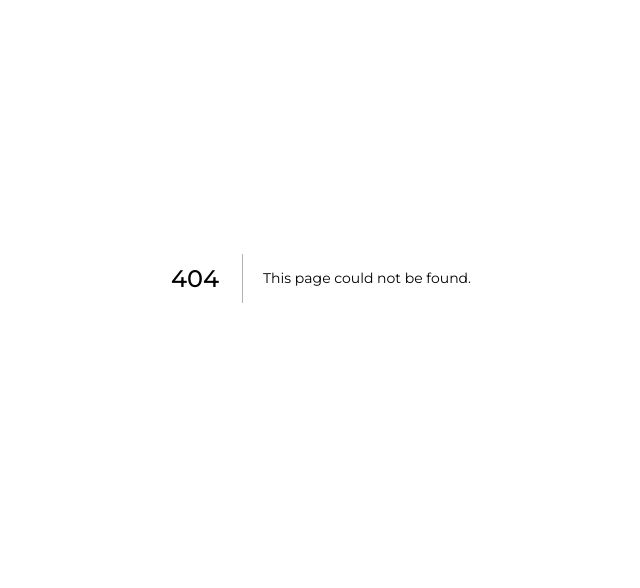
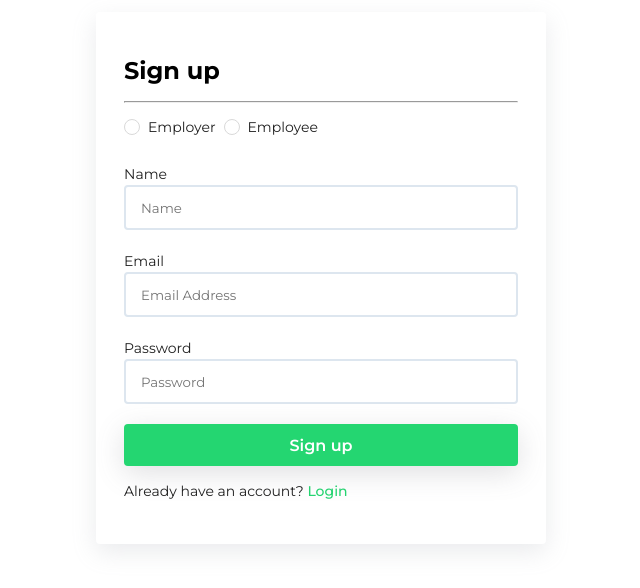
Before and after one commit to Prince-919/next-job-portal, a Next.js app: page /register in a window 1280 px wide. Before the commit this address had no page. Shown: the part 122-710 px from the top of the page, without its empty margins (319-959 px from the left). Built offline with nearby package versions, Linux system fonts and the light colour scheme.

Commit message:
add register page

```diff
--- /dev/null
+++ b/src/app/register/page.tsx
@@ -0,0 +1,46 @@
+"use client";
+
+import { Button, Form, Radio } from "antd";
+import Link from "next/link";
+
+export default function Register() {
+  function submitHandler(values: any) {
+    console.log("Register success!", values);
+  }
+
+  return (
+    <div className="h-screen flex justify-center items-center bg-white">
+      <div className="card p-7 w-450">
+        <h1 className="text-xl">Sign up</h1>
+        <hr />
+        <Form
+          onFinish={submitHandler}
+          layout="vertical"
+          className="flex flex-col gap-5"
+        >
+          <Form.Item name="userType">
+            <Radio.Group>
+              <Radio value="employer">Employer</Radio>
+              <Radio value="employee">Employee</Radio>
+            </Radio.Group>
+          </Form.Item>
+          <Form.Item label="Name" name="name">
+            <input type="text" placeholder="Name" className="input" />
+          </Form.Item>
+          <Form.Item label="Email" name="email">
+            <input type="email" placeholder="Email Address" className="input" />
+          </Form.Item>
+          <Form.Item label="Password" name="password">
+            <input type="password" placeholder="Password" className="input" />
+          </Form.Item>
+          <Button type="primary" htmlType="submit" block>
+            Sign up
+          </Button>
+          <p>
+            Already have an account? <Link href="/login">Login</Link>
+          </p>
+        </Form>
+      </div>
+    </div>
+  );
+}
```
